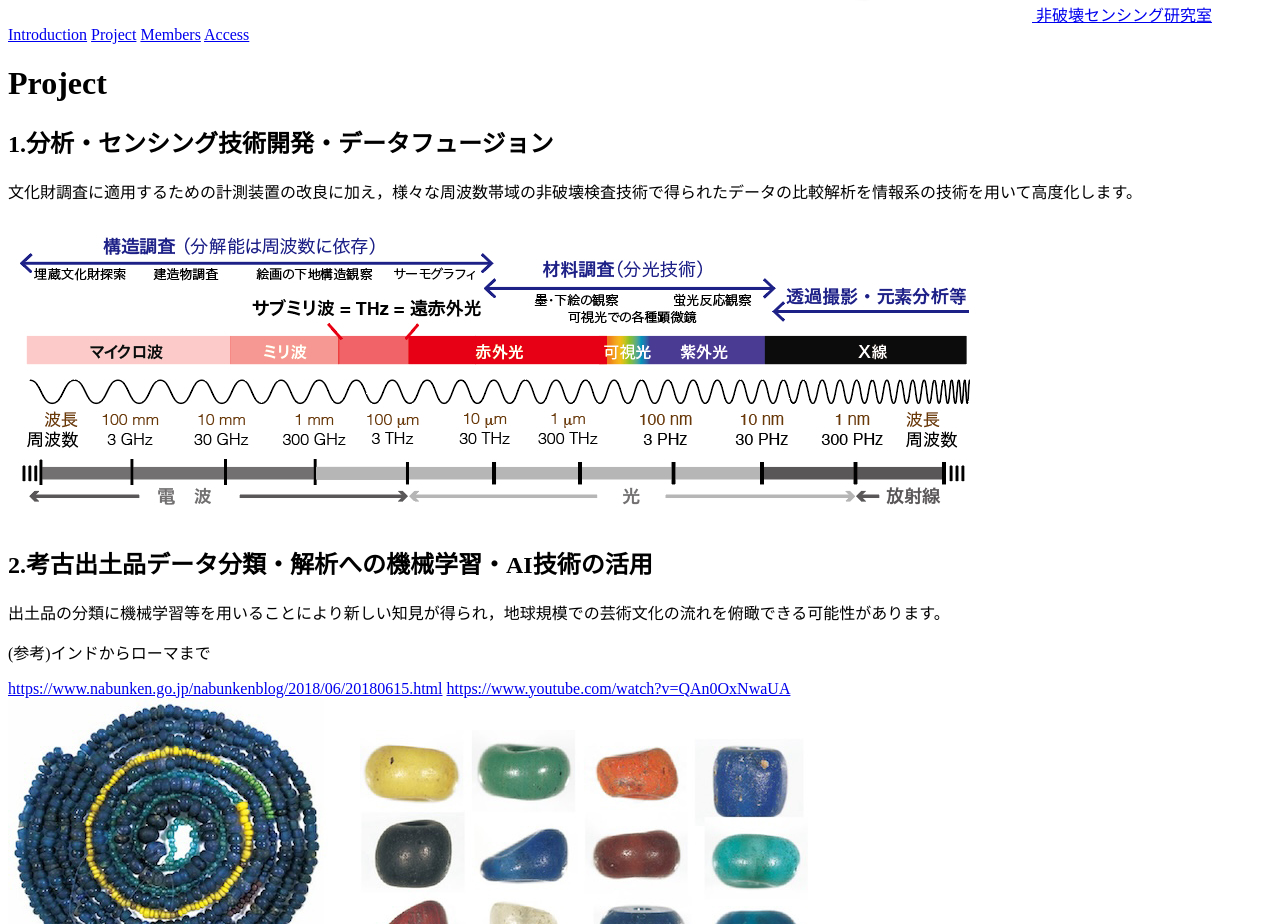
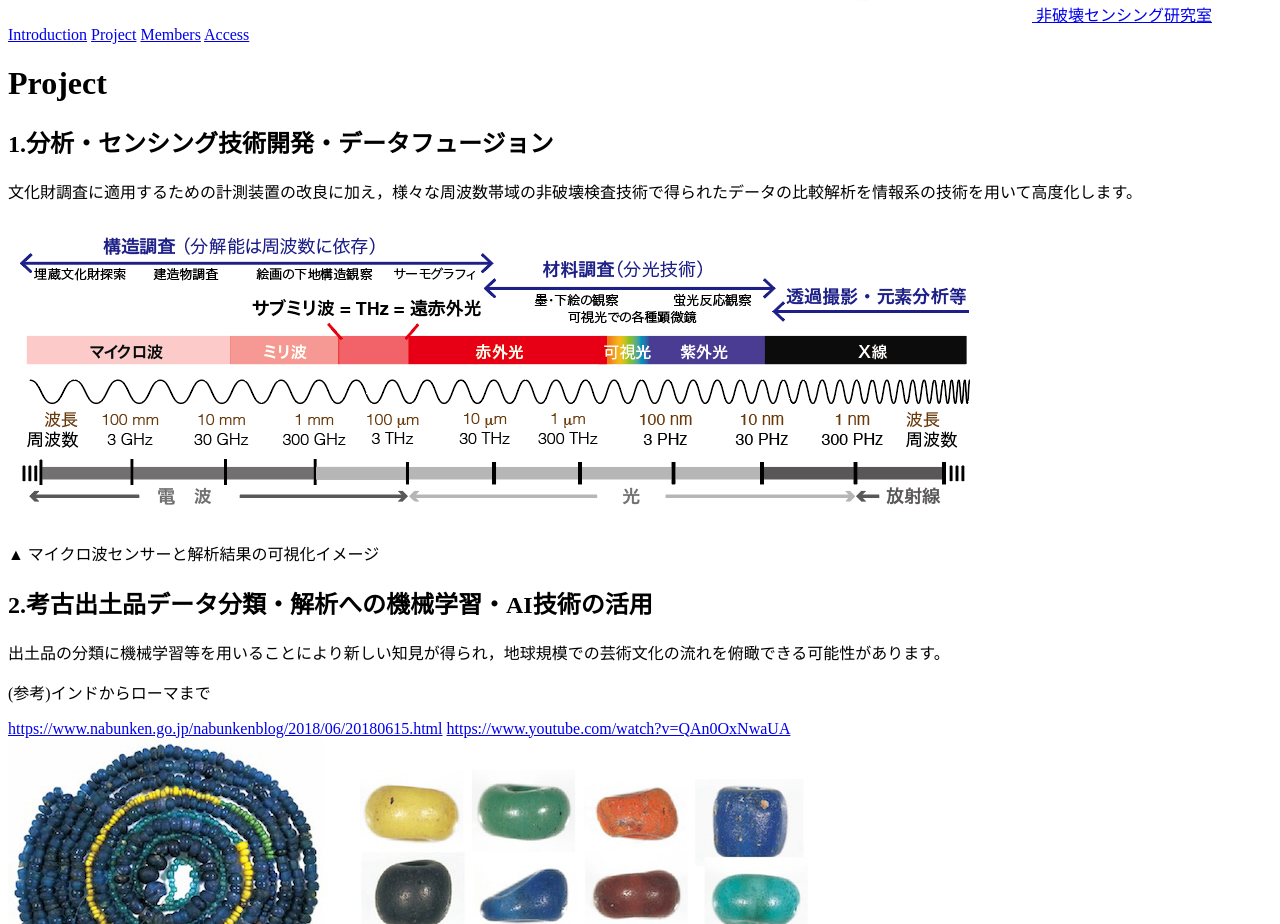
Before and after one commit to yamadakeigo/ndelab-website, a SvelteKit app: page /Project in a window 1280 px wide. Shown: the part 934-1858 px from the top of the page. Built offline with nearby package versions, Linux system fonts and the light colour scheme.

Commit message:
projectデザイン迷走

```diff
--- a/src/routes/Project/+page.svelte
+++ b/src/routes/Project/+page.svelte
@@ -32,16 +32,32 @@
 <div class="bg-white bg-opacity-90 px-6 sm:px-16 py-16">
 	<div class="max-w-6xl mx-auto space-y-20">
 
-		<!-- プロジェクト1 -->
-		<div class="flex flex-col md:flex-row items-start md:items-start gap-6 md:gap-12">
-			<div class="flex-1">
-				<h2 class="text-2xl font-bold text-gray-800 mb-2">1.分析・センシング技術開発・データフュージョン</h2>
-				<p class="text-gray-700 leading-relaxed max-w-[50ch] text-left">
-					文化財調査に適用するための計測装置の改良に加え，様々な周波数帯域の非破壊検査技術で得られたデータの比較解析を情報系の技術を用いて高度化します。
-				</p>
-			</div>
-			<div class="w-full md:w-[280px] flex-shrink-0">
-				<img src="/prj1.png" alt="分析・センシング" class="rounded-lg shadow-md w-full h-auto object-cover" />
+		<div class="flex flex-col gap-6 md:gap-8">
+			<!-- タイトル：上に表示 -->
+			<h2 class="text-2xl font-bold text-gray-800">
+				1.分析・センシング技術開発・データフュージョン
+			</h2>
+
+			<!-- 説明文と画像を横並び（上辺揃え） -->
+			<div class="flex flex-col md:flex-row items-start gap-6 md:gap-20">
+				<!-- 説明文（左） -->
+				<div class="flex-1">
+					<p class="text-gray-700 leading-relaxed max-w-[50ch] text-left">
+						文化財調査に適用するための計測装置の改良に加え，様々な周波数帯域の非破壊検査技術で得られたデータの比較解析を情報系の技術を用いて高度化します。
+					</p>
+				</div>
+
+				<!-- 画像＋キャプション（右） -->
+				<div class="w-full md:w-[600px] flex-shrink-0">
+					<img
+						src="/prj1.png"
+						alt="分析・センシング"
+						class="rounded-lg shadow-md w-full h-auto object-cover mb-2"
+					/>
+					<p class="text-sm text-gray-600 text-center">
+						▲ マイクロ波センサーと解析結果の可視化イメージ
+					</p>
+				</div>
 			</div>
 		</div>
 
```
